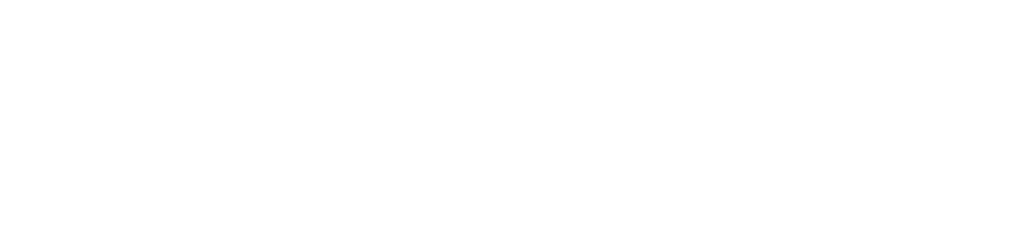
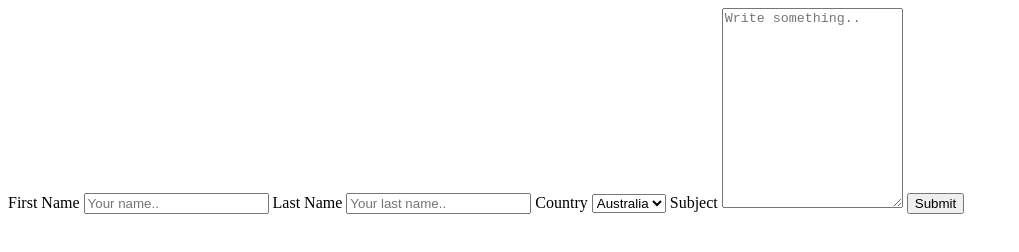
Before and after one commit to ShubhamUphade/Project, a plain HTML site: page contact.html in a window 1280 px wide. Shown: the whole page, without its empty margins (0-1019 px from the left). Drawn offline with Linux system fonts and the light colour scheme.

Commit message:
Add more code in files

```diff
--- a/contact.html
+++ b/contact.html
@@ -1,5 +1,27 @@
 <html>
     <head>
+        <div class="container">
+            <form action="action_page.php">
 
+              <label for="fname">First Name</label>
+              <input type="text" id="fname" name="firstname" placeholder="Your name..">
+
+              <label for="lname">Last Name</label>
+              <input type="text" id="lname" name="lastname" placeholder="Your last name..">
+
+              <label for="country">Country</label>
+              <select id="country" name="country">
+                <option value="australia">Australia</option>
+                <option value="canada">Canada</option>
+                <option value="usa">USA</option>
+              </select>
+
+              <label for="subject">Subject</label>
+              <textarea id="subject" name="subject" placeholder="Write something.." style="height:200px"></textarea>
+
+              <input type="submit" value="Submit">
+
+            </form>
+          </div>
     </head>
 </html>
```
Also changed, not shown: about.html (+9 -0 lines).
